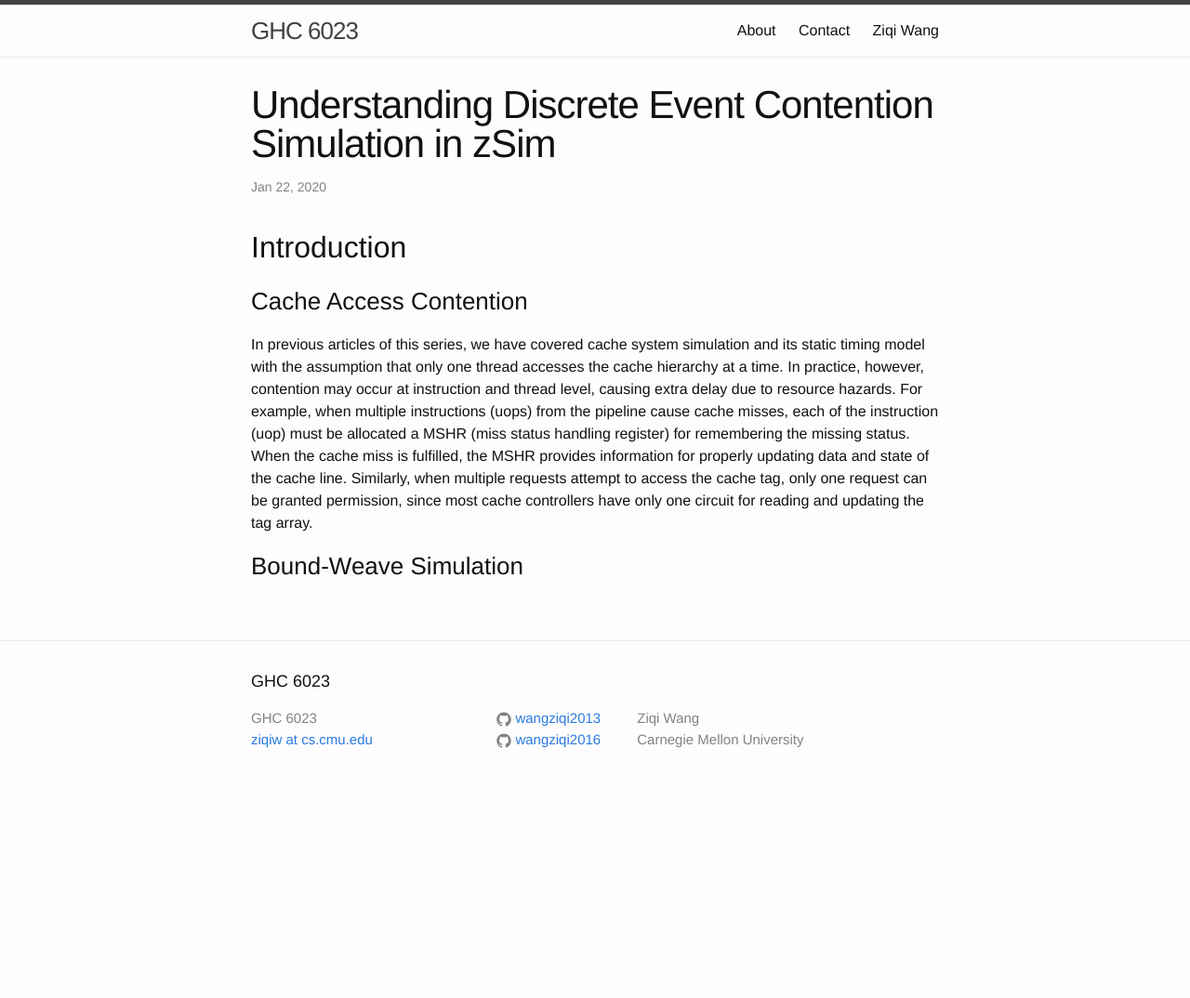
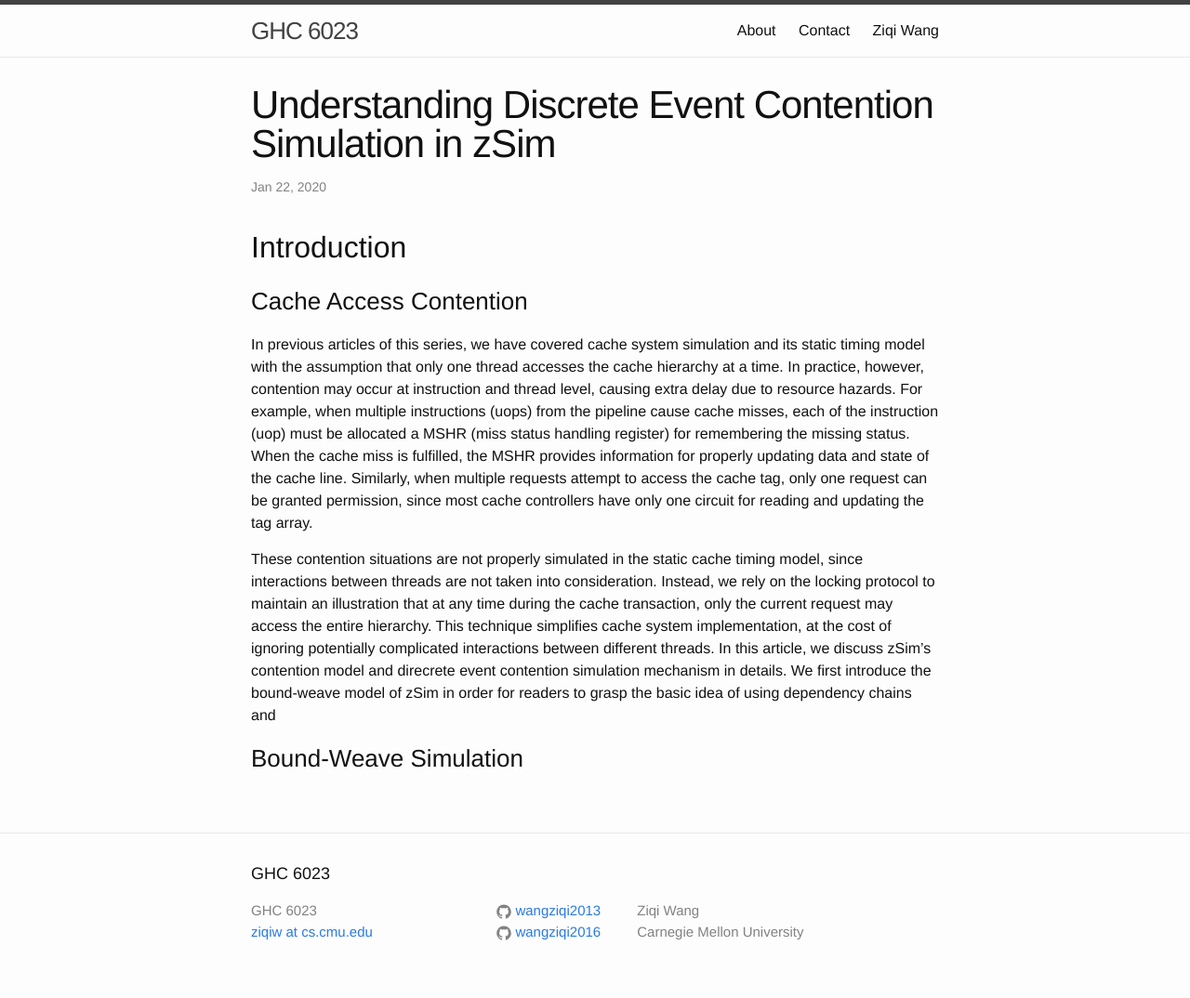
Before and after one commit to wangziqi2013/wangziqi2013.github.io, a Jekyll site: the page built from _posts/2019-01-22-understand-zsim-contention-sim.markdown, in a window 1280 px wide. Shown: the whole page at 93% size. Built offline with Jekyll 4.4.1, drawn with Linux system fonts in a browser that asks for light colours; before the commit the page ends 900 px from its top, so only the background shows below that.

Commit message:
Adding intro

```diff
--- a/_posts/2019-01-22-understand-zsim-contention-sim.markdown
+++ b/_posts/2019-01-22-understand-zsim-contention-sim.markdown
@@ -18,5 +18,11 @@ remembering the missing status. When the cache miss is fulfilled, the MSHR provi
 data and state of the cache line. Similarly, when multiple requests attempt to access the cache tag, only one request can
 be granted permission, since most cache controllers have only one circuit for reading and updating the tag array.
 
+These contention situations are not properly simulated in the static cache timing model, since interactions between threads
+are not taken into consideration. Instead, we rely on the locking protocol to maintain an illustration that at any time
+during the cache transaction, only the current request may access the entire hierarchy. This technique simplifies cache
+system implementation, at the cost of ignoring potentially complicated interactions between different threads. In this article,
+we discuss zSim's contention model and direcrete event contention simulation mechanism in details. We first introduce the
+bound-weave model of zSim in order for readers to grasp the basic idea of using dependency chains and
 
 ### Bound-Weave Simulation
```
